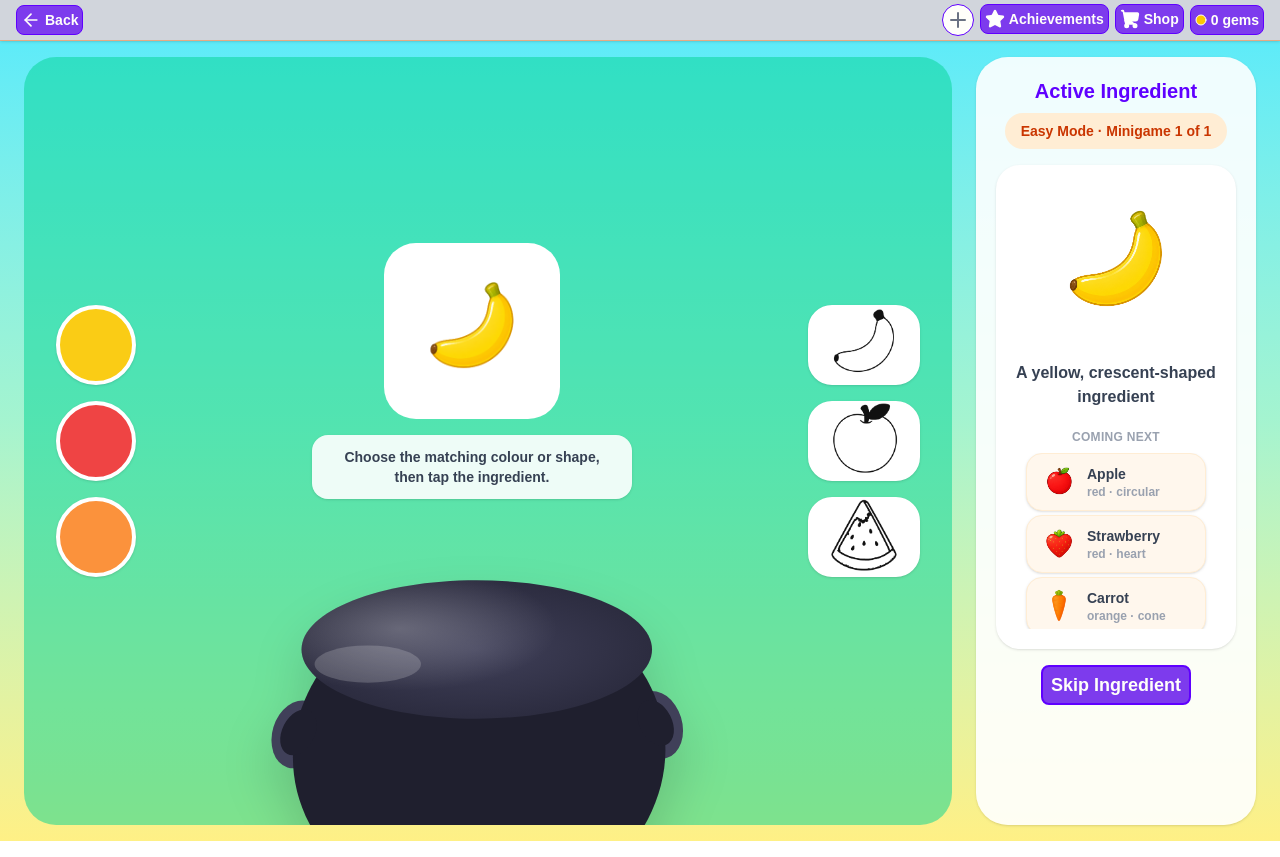
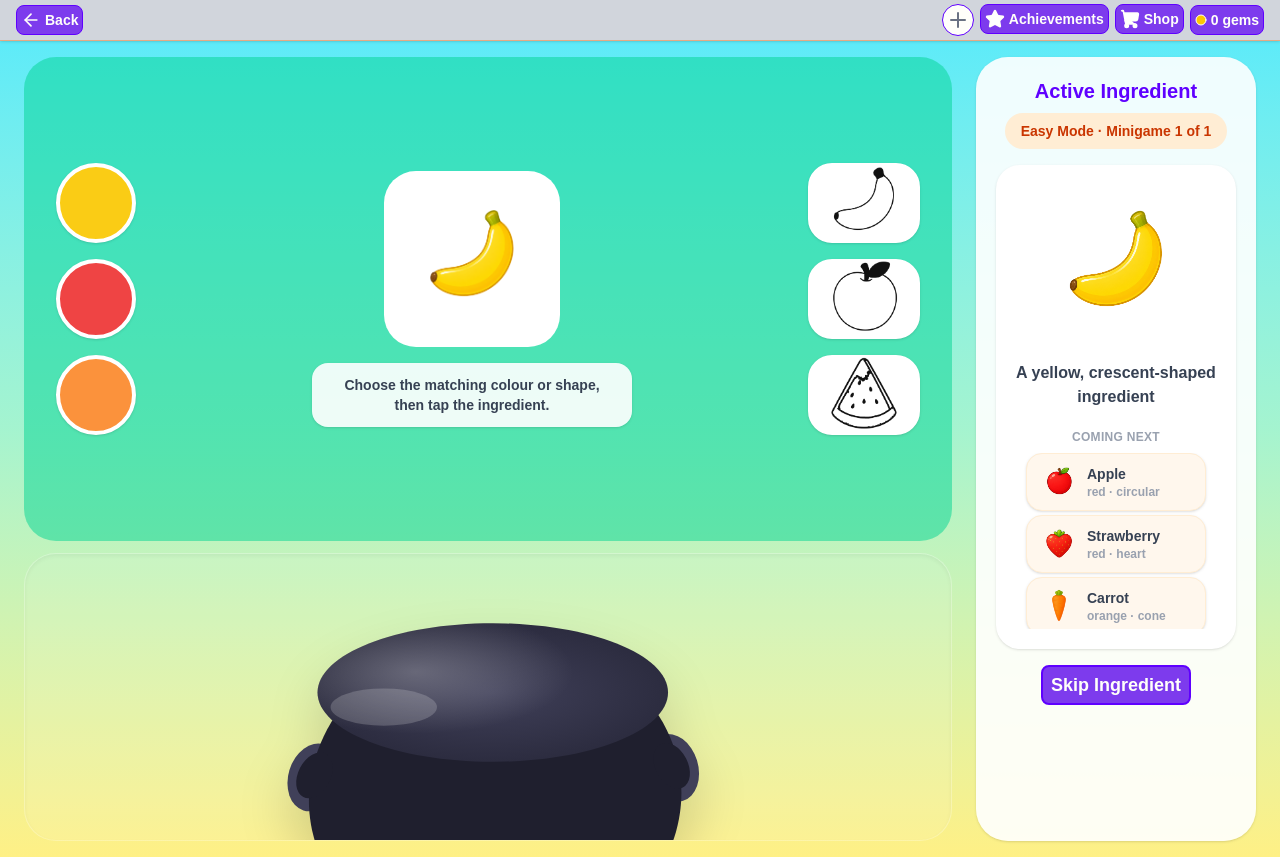
Before and after one commit to SOFTENG701-2026/group6-vocab-game, a Next.js app: page /game in a window 1280 px wide. Built offline with nearby package versions, Linux system fonts and the light colour scheme.

Commit message:
refactor: Add onDrop callback to MagicPot and update game page layout

```diff
--- a/app/game/page.tsx
+++ b/app/game/page.tsx
@@ -9,6 +9,7 @@ import { ingredients } from "@/data/ingredients";
 import { minigamesByDifficulty, type MinigameId } from "@/domain/minigame-type";
 import { useGameSetup } from "@/context/game-setup-context";
 import FutureIngredientStack from "@/components/game/future-ingredient-stack";
+import MagicPot from "@/components/game/magic-pot";
 
 export default function GamePage() {
   const [activeIngredientIndex, setActiveIngredientIndex] = useState(0);
@@ -128,8 +129,19 @@ export default function GamePage() {
       '
         >
           {/* Minigame area */}
-          <section className='h-full'>
-            {activeIngredient ? renderActiveMinigame(activeMinigameId) : <MinigameFallback />}
+          <section className='h-full flex flex-col gap-3 overflow-hidden'>
+            <div className='flex-1 min-h-auto overflow-hidden'>
+              {activeIngredient ? renderActiveMinigame(activeMinigameId) : <MinigameFallback />}
+            </div>
+            <div className='w-full h-72 max-h-auto overflow-hidden rounded-4xl border border-white/20 bg-white/10 shadow-inner'>
+              <MagicPot
+                className='w-full h-full'
+                onDrop={() => {
+                  setIsShowingCompletion(false);
+                  skipCurrentIngredient();
+                }}
+              />
+            </div>
           </section>
 
           {/* Active ingredient / button / status area */}
--- a/components/minigames/ingredient-match-ui/ingredient-target.tsx
+++ b/components/minigames/ingredient-match-ui/ingredient-target.tsx
@@ -2,7 +2,6 @@ import Image from "next/image";
 import Button from "@/components/button";
 import type { Ingredient } from "@/data/ingredients";
 import FeedbackMessage from "./feedback-match";
-import MagicPot from "@/components/game/magic-pot";
 
 type IngredientTargetProps = {
   ingredient: Ingredient;
@@ -72,16 +71,6 @@ export default function IngredientTarget({
 
       <FeedbackMessage message={feedbackMessage} />
     </div>
-
-      {/* MagicPot */}
-      <div className="w-full mt-3">
-        <MagicPot
-          className="w-full h-32"
-          onDrop={(ing) => {
-            onDropToPot?.(ing);
-          }}
-        />
-      </div>
-    </div>
+  </div>
   );
 }
```
